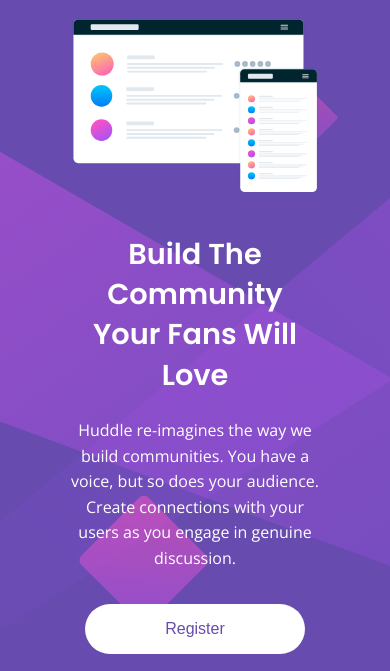
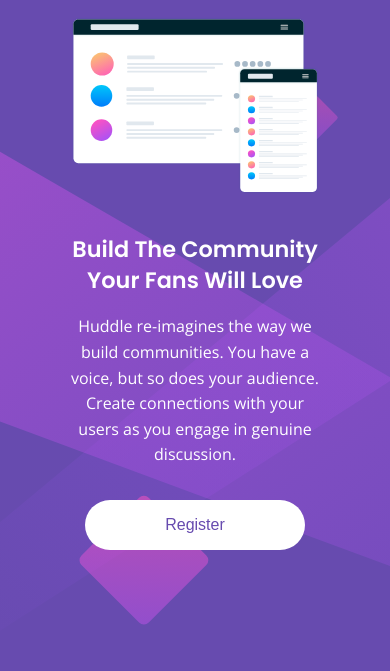
Before and after one commit to Andigashi1/huddle-landing-page, a plain HTML site: page index.html in a window 390 px wide. Shown: the part 79-750 px from the top of the page. Drawn offline with nearby package versions, Linux system fonts and the light colour scheme.

Commit message:
updated font sizes on mobile layout

```diff
--- a/index.css
+++ b/index.css
@@ -38,7 +38,6 @@ body {
 h1, h2 {
 
     font-family: var(--headings-ff);
-    font-size: 1.8rem;
     line-height: 1.4;
 }
 
@@ -69,6 +68,7 @@ header {
 
 .text h1 {
     margin-bottom: .8em;
+    font-size: clamp(1.4rem, 2vw, 1.8rem);
 }
 
 .text {
```
